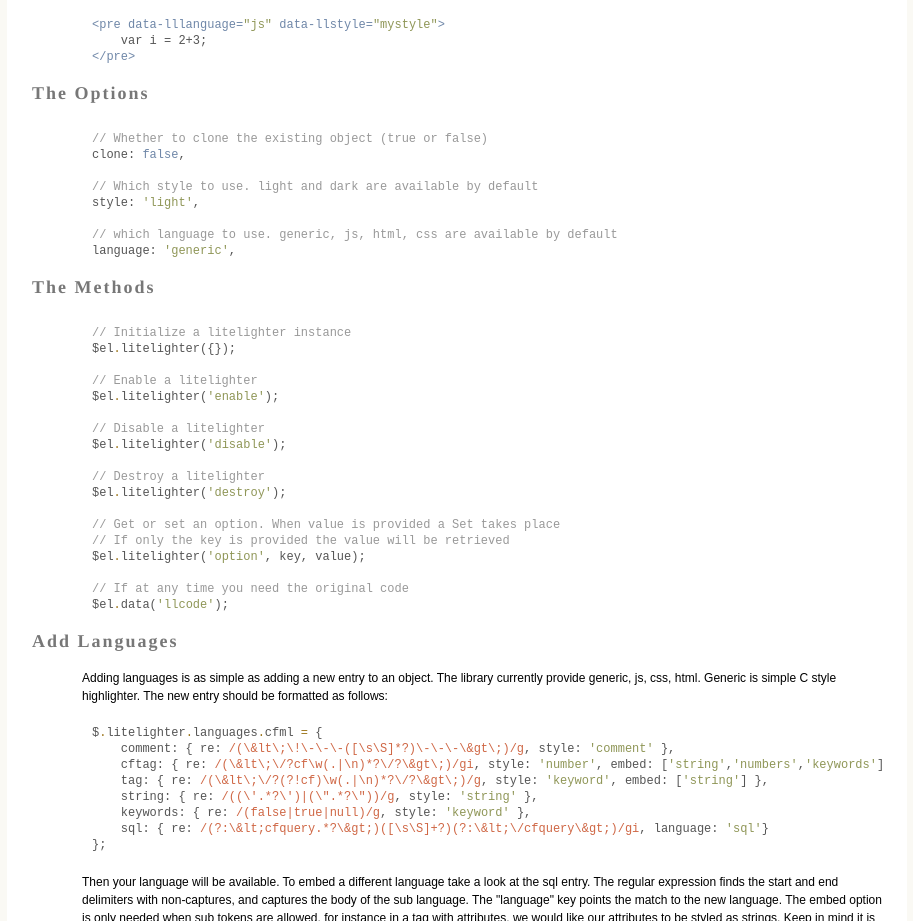
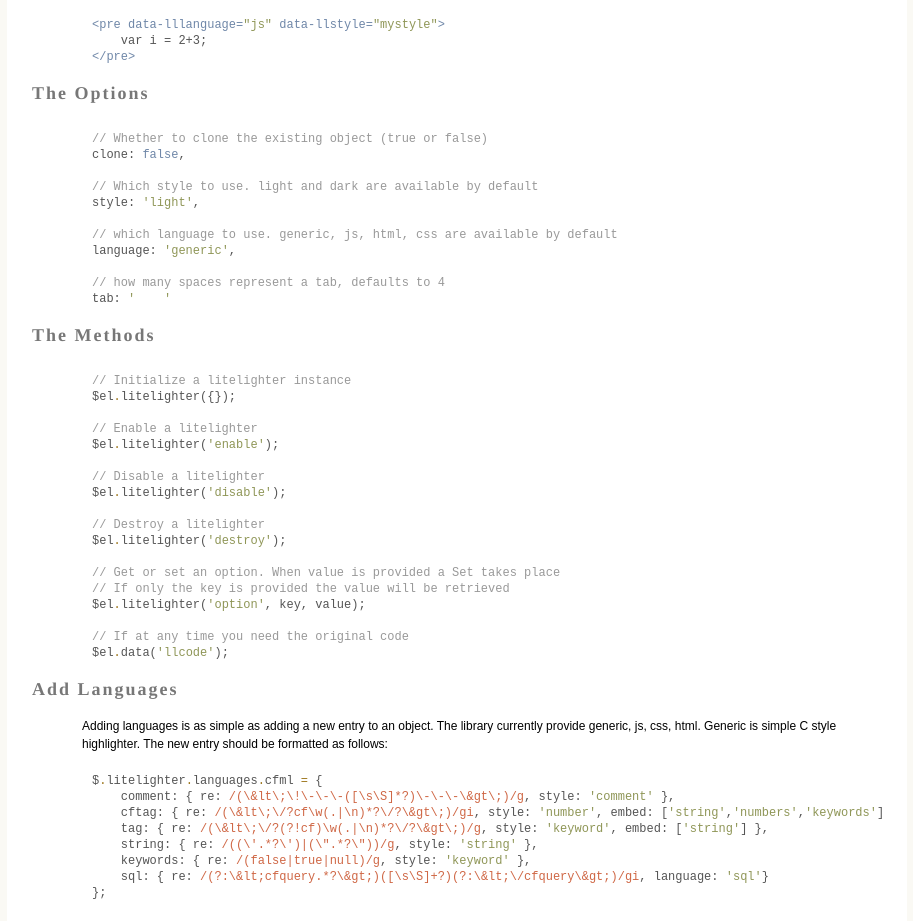
Before and after one commit to trentrichardson/jQuery-Litelighter, a plain HTML site: page index.html in a window 1280 px wide. Shown: the part 2423-3344 px from the top of the page, without its empty margins (183-1096 px from the left). Drawn offline with nearby package versions, Linux system fonts and the light colour scheme.

Commit message:
Update docs with new tab option

```diff
--- a/index.html
+++ b/index.html
@@ -194,6 +194,9 @@ style: 'light',
 
 // which language to use. generic, js, html, css are available by default
 language: 'generic',
+
+// how many spaces represent a tab, defaults to 4
+tab: '    '
 </pre>
 
 			<h2 id="Methods">The Methods</h2>
```
